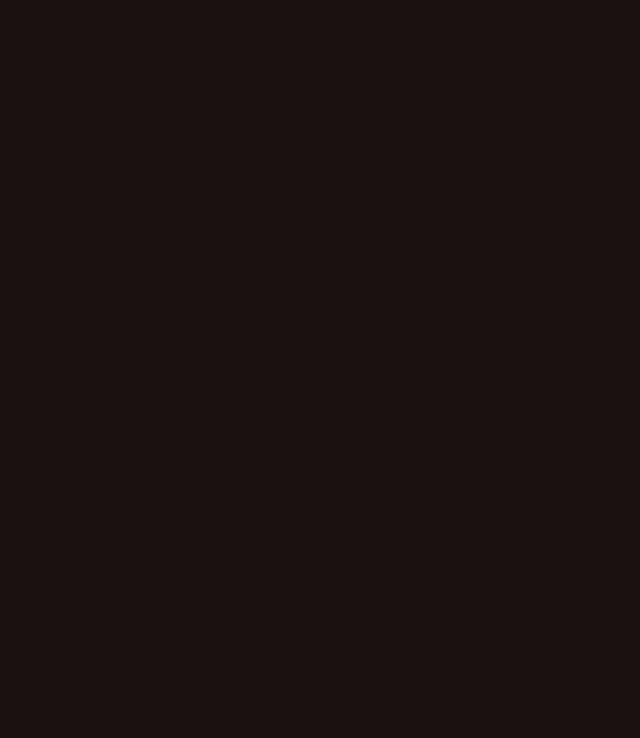
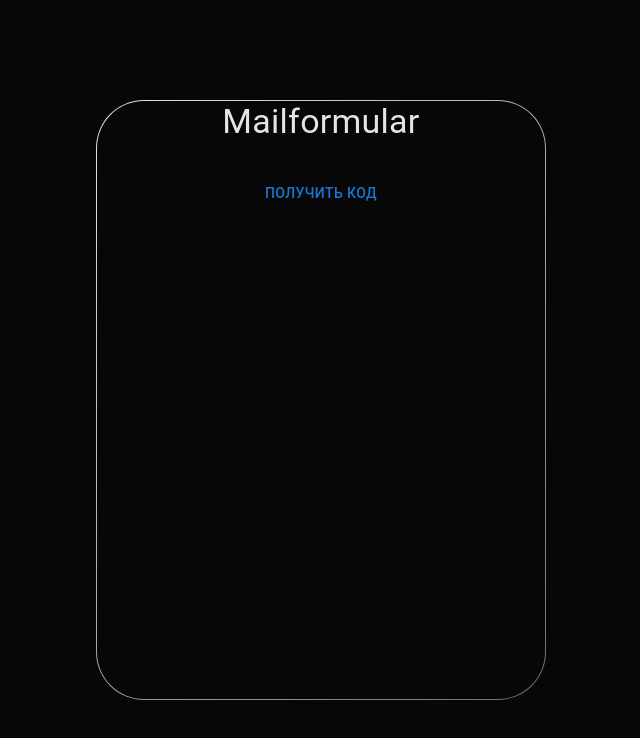
Before and after one commit to BaldrProgrammer/letter, a Next.js app in the folder client/: page /auth in a window 1280 px wide. Shown: the top 738 px of the page, without its empty margins (319-959 px from the left). Built offline with nearby package versions, Linux system fonts and the light colour scheme.

Commit message:
habe einen Button und ein Input gemacht

```diff
--- a/client/src/app/layout.tsx
+++ b/client/src/app/layout.tsx
@@ -1,15 +1,12 @@
 import type { Metadata } from "next";
-import { Geist, Geist_Mono } from "next/font/google";
+import { Poppins } from "next/font/google";
 import "./globals.css";
 
-const geistSans = Geist({
-  variable: "--font-geist-sans",
-  subsets: ["latin"],
-});
 
-const geistMono = Geist_Mono({
-  variable: "--font-geist-mono",
-  subsets: ["latin"],
+const poppins = Poppins({
+  variable: "--font-poppins",
+  subsets: ["latin", "latin-ext"],
+  weight: ["300", "400", "500", "600", "700"],
 });
 
 export const metadata: Metadata = {
@@ -18,13 +15,15 @@ export const metadata: Metadata = {
 };
 
 export default function RootLayout({
-  children,
-}: Readonly<{
+                                     children,
+                                   }: Readonly<{
   children: React.ReactNode;
 }>) {
   return (
-    <html lang="de" className={`${geistSans.variable} ${geistMono.variable}`} style={{background:'#1A1110'}}>
-      <body>{children}</body>
-    </html>
+      <html lang="de" className={poppins.variable} style={{ background: '#070707' }}>
+          <body>
+            {children}
+        </body>
+      </html>
   );
 }
--- a/client/src/components/Forms/MailForm.tsx
+++ b/client/src/components/Forms/MailForm.tsx
@@ -1,10 +1,38 @@
-import {Box} from "@mui/material";
+import {Box, Button} from "@mui/material";
+import {Input, Typography} from "@mui/material";
+import {flexDirection} from "@mui/system";
 
 
-export  default function MailForm(){
-    return(
-        <Box>
+export default function MailForm() {
+    return (
+        <Box
+            sx={{
+                height: 600,
+                width: 450,
+                borderRadius: 12,
+                pading:2,
+                overflow: 'hidden',
+                display:'flex',
+                flexDirection: 'column',
 
+                border: '1px solid transparent',
+                background: 'linear-gradient(#070707, #070707) padding-box, linear-gradient(135deg, #E5E4E2, #706f6e) border-box',
+            }}
+        >
+            <Typography
+              sx={{color:'#E5E4E2', textAlign:'center'}}
+              variant={'h4'}
+            >
+                Mailformular
+            </Typography>
+            <Input />
+            <Button
+                sx={{
+
+                }}
+            >
+                Получить код
+            </Button>
         </Box>
-    )
+    );
 }
--- a/client/src/moduls/page/ModuleAuth.tsx
+++ b/client/src/moduls/page/ModuleAuth.tsx
@@ -8,6 +8,7 @@ export  default function ModulAuth(){
             display: 'flex',
             justifyContent: 'center',
             alignItems:'center',
+
         }}>
             <MailForm/>
         </Box>
```
Also changed, not shown: client/src/components/Buttons/ButtonLertter.tsx (added, +14 -0 lines), client/src/components/Inputs/InputLetter.tsx (added, +46 -0 lines).
